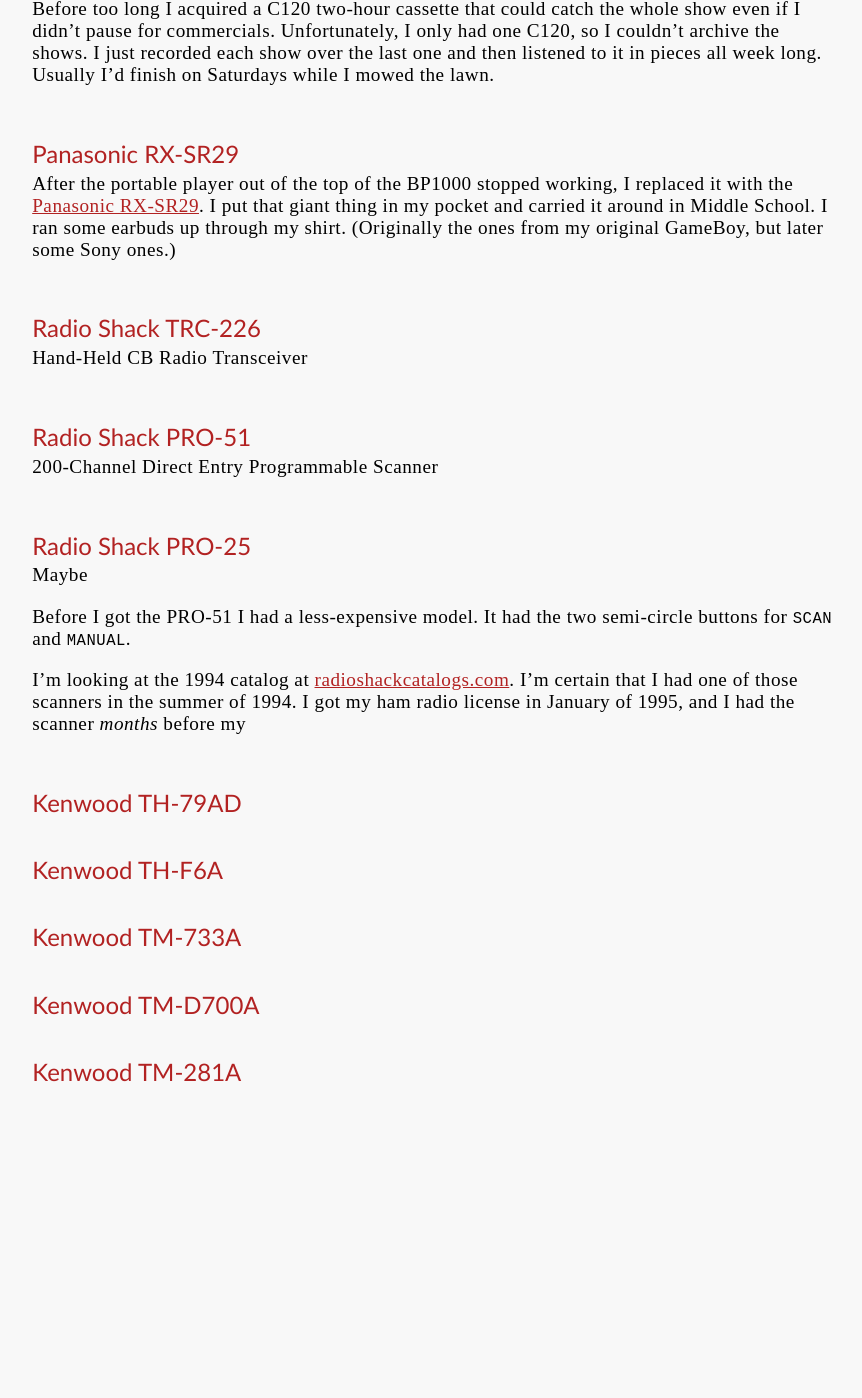
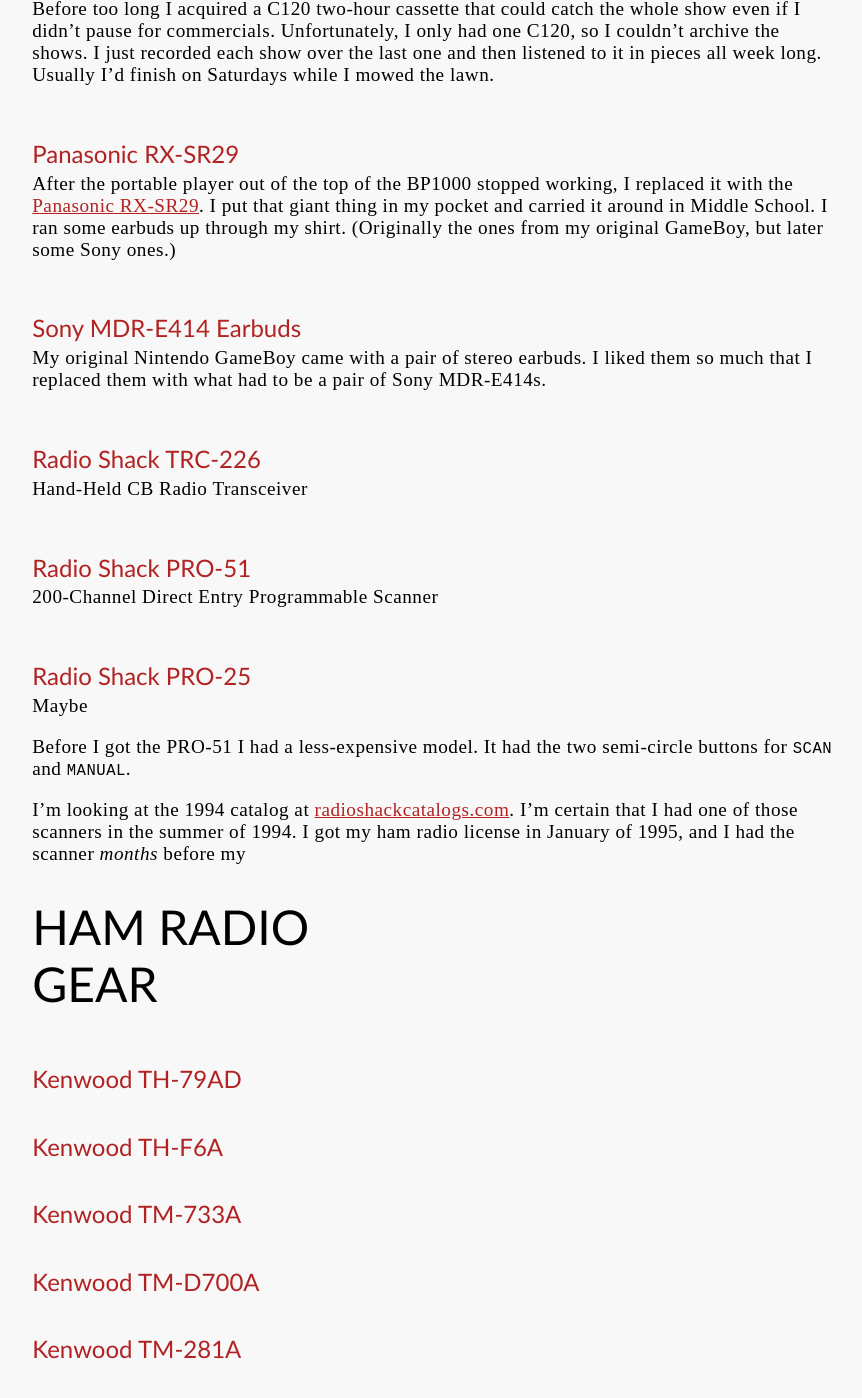
Before and after one commit to n8mob/n8mob.github.io, a Jekyll site: the page built from reference/someModelNumbers.md, in a window 1280 px wide and 1400 px high, scrolled down 1893 px. Shown: the whole window, without its empty margins (19-881 px from the left). Built offline with Jekyll 4.4.1, drawn with Linux system fonts in a browser that asks for light colours; before the commit the page ends 3016 px from its top, so only the background shows below that.

```diff
--- a/reference/someModelNumbers.md
+++ b/reference/someModelNumbers.md
@@ -51,6 +51,9 @@ Before too long I acquired a C120 two-hour cassette that could catch the whole s
 ## Panasonic RX-SR29
 After the portable player out of the top of the BP1000 stopped working, I replaced it with the [Panasonic RX-SR29](http://pocketcalculatorshow.com/walkman/panasonic/panasonic-walkman-models/). I put that giant thing in my pocket and carried it around in Middle School. I ran some earbuds up through my shirt. (Originally the ones from my original GameBoy, but later some Sony ones.)
 
+## Sony MDR-E414 Earbuds
+My original Nintendo GameBoy came with a pair of stereo earbuds. I liked them so much that I replaced them with what had to be a pair of Sony MDR-E414s.
+
 ## Radio Shack TRC-226
 Hand-Held CB Radio Transceiver
 
@@ -65,6 +68,8 @@ It had the two semi-circle buttons for <samp>SCAN</samp> and <samp>MANUAL</samp>
 
 I'm looking at the 1994 catalog at [radioshackcatalogs.com](http://www.radioshackcatalogs.com/html/1994/h087.html). I'm certain that I had one of those scanners in the summer of 1994. I got my ham radio license in January of 1995, and I had the scanner _months_ before my
 
+# Ham Radio Gear
+
 ## Kenwood TH-79AD
 
 ## Kenwood TH-F6A
```
Also changed, not shown: _posts/2019-04-20-YORX BP1000.md (+3 -3 lines).
